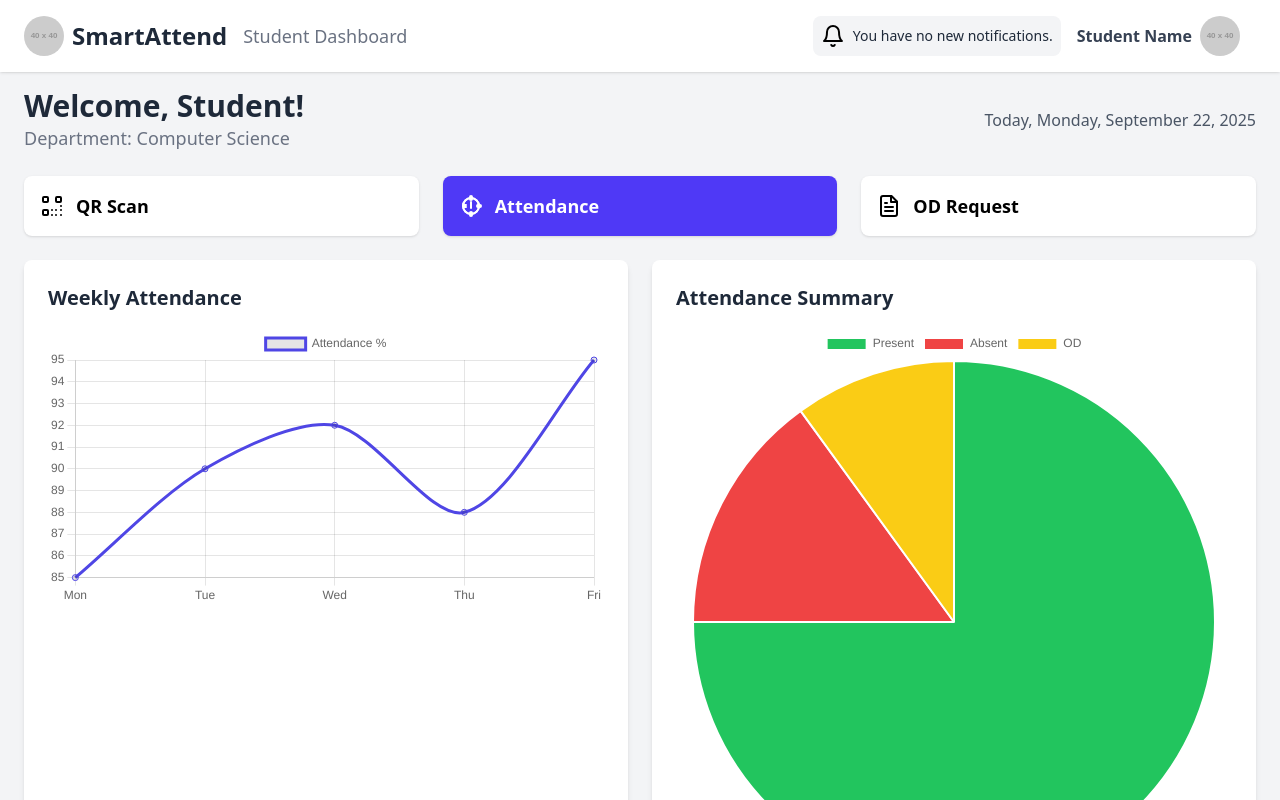
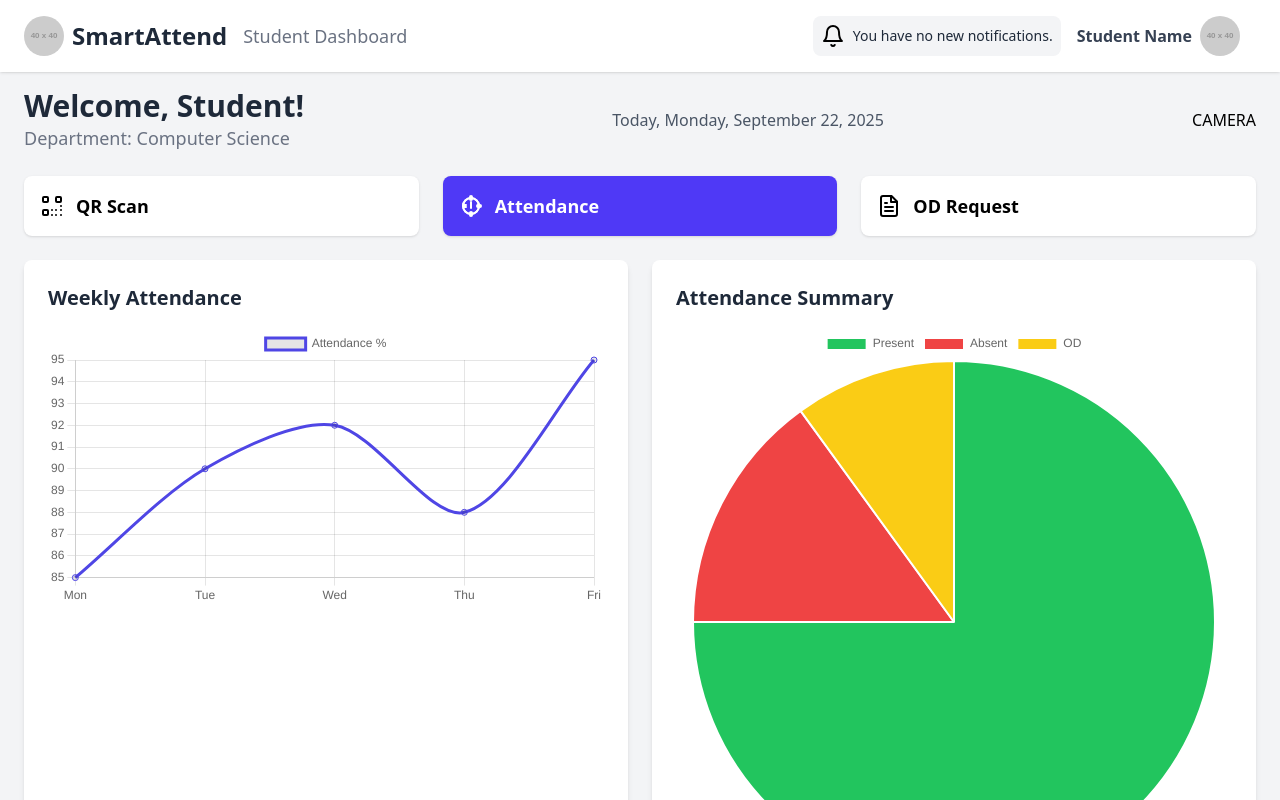
Before and after one commit to rushabhthakurdware/SIH_Prototype, a React (Vite) app in the folder frontend/: page / in a window 1280 px wide. Shown: the top 800 px of the page. Built offline with nearby package versions, Linux system fonts and the light colour scheme.

Commit message:
branch created

```diff
--- a/frontend/src/App.jsx
+++ b/frontend/src/App.jsx
@@ -46,6 +46,7 @@ const App = () => {
               day: "numeric",
             })}
           </p>
+          <div>CAMERA</div>
         </div>
         <Tabs activeTab={activeTab} setActiveTab={setActiveTab} cameraActive={cameraActive} handleCameraToggle={handleCameraToggle} />
         <div className="flex flex-col lg:flex-row gap-6 items-start">{renderContent()}</div>
```
